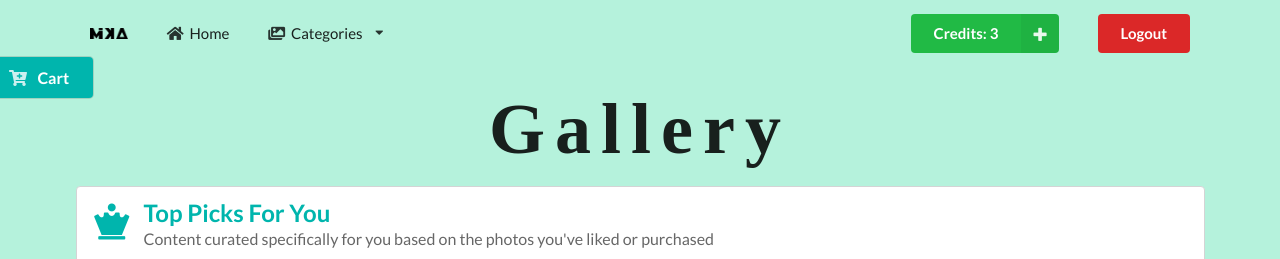
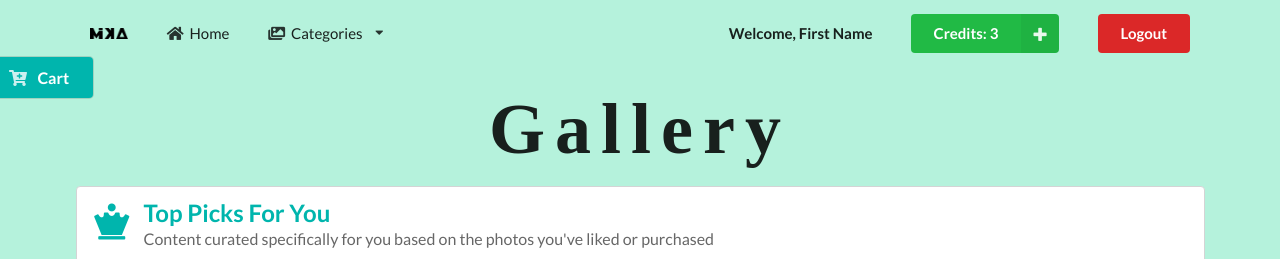
Before and after one commit to karllapuz/ImageWebService, a PHP site: page /gallery.php in a window 1280 px wide. Shown: the top 259 px of the page. Run offline with PHP 8.4, Linux system fonts and the light colour scheme; some libraries are stand-ins or nearby versions; some web fonts are replaced.

Commit message:
Add username greeting at top

```diff
--- a/gallery.php
+++ b/gallery.php
@@ -58,6 +58,9 @@
                                 <i class="search link icon"></i>
                             </div>
                         </div> -->
+                        <div class="ui item">
+                            <p><strong>Welcome, First Name</strong></p>
+                        </div>
                         <div class="ui item">
                             <button class="ui right labeled icon green button">
                             <i class="plus icon"></i>
```
